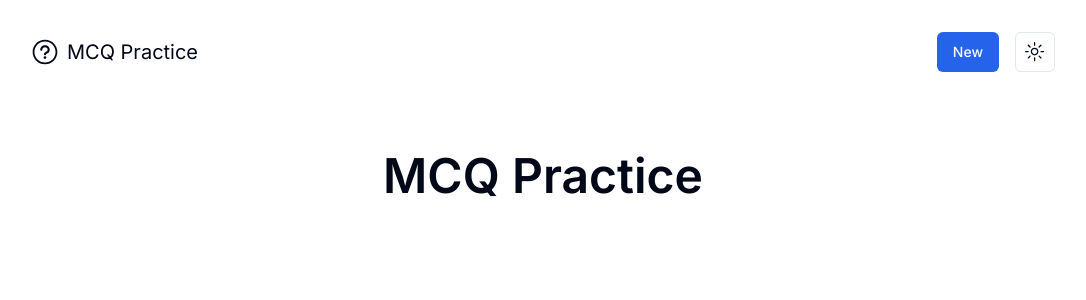
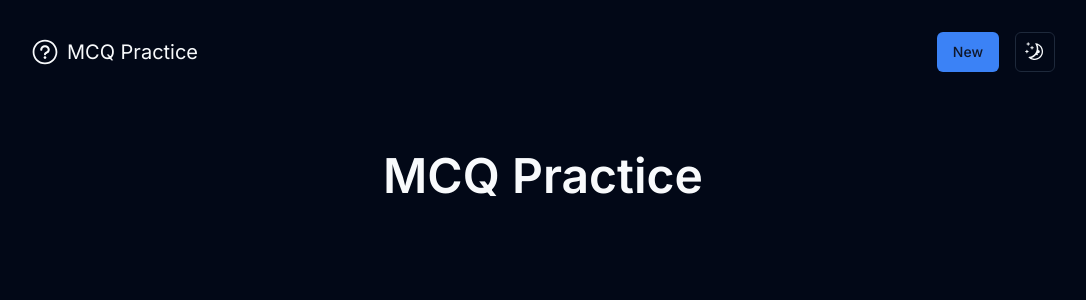
Before and after one commit to NeeshSamsi/mcqs.work, a Next.js app: page / in a window 1280 px wide. Shown: the top 300 px of the page, without its empty margins (97-1183 px from the left). Built offline with nearby package versions, Linux system fonts and the light colour scheme.

Commit message:
feat: Remove theme toggle

```diff
--- a/src/app/layout.tsx
+++ b/src/app/layout.tsx
@@ -4,7 +4,6 @@ import { url } from "@/lib/config"
 import { cn } from "@/lib/utils"
 import { Inter as FontSans } from "next/font/google"
 
-import { ThemeProvider } from "@/components/ThemeProvider"
 import Wrapper from "@/components/Wrapper"
 import Navbar from "@/components/Navbar"
 
@@ -43,19 +42,15 @@ export default function RootLayout({
   return (
     <html lang="en">
       <body
-        className={cn("bg-background font-sans antialiased", fontSans.variable)}
+        className={cn(
+          "dark bg-background font-sans antialiased",
+          fontSans.variable,
+        )}
       >
-        <ThemeProvider
-          attribute="class"
-          defaultTheme="system"
-          enableSystem
-          disableTransitionOnChange
-        >
-          <Wrapper>
-            <Navbar />
-            {children}
-          </Wrapper>
-        </ThemeProvider>
+        <Wrapper>
+          <Navbar />
+          {children}
+        </Wrapper>
       </body>
     </html>
   )
```
